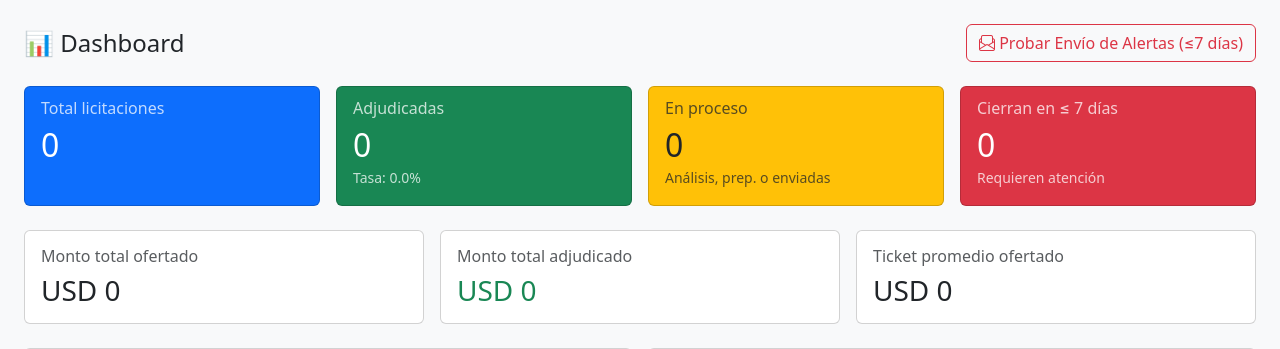
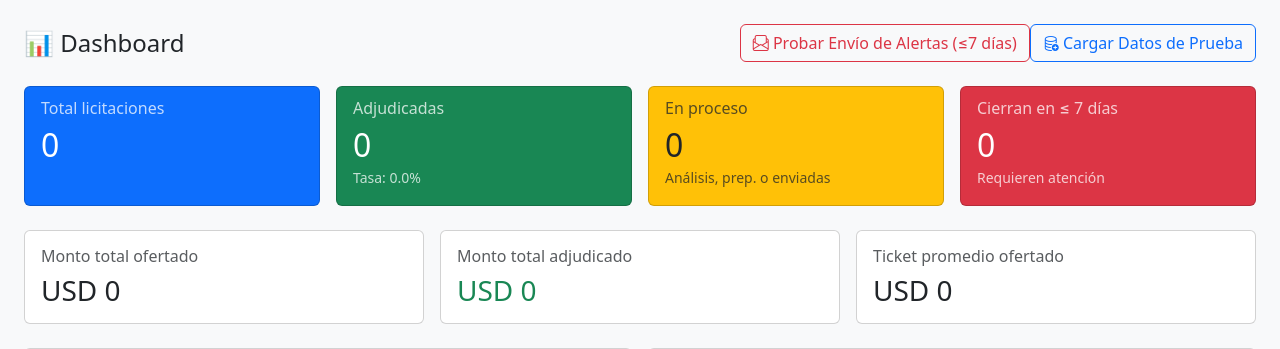
Before and after one commit to luchooutlet-cell/licitaciones-pc, a Flask app: page /dashboard in a window 1280 px wide. Shown: the part 56-405 px from the top of the page. Run offline with Flask 3, Linux system fonts and the light colour scheme; a user stored in the database is signed in; some libraries are stand-ins or nearby versions.

Commit message:
Feature: boton para cargar datos de prueba en la nube

```diff
--- a/templates/dashboard.html
+++ b/templates/dashboard.html
@@ -5,6 +5,11 @@
   <form method="post" action="{{ url_for('enviar_alertas') }}">
     <button class="btn btn-outline-danger">
       <i class="bi bi-envelope-paper"></i> Probar Envío de Alertas (≤7 días)
+      <form method="post" action="{{ url_for('cargar_pruebas') }}" class="d-inline me-2">
+    <button class="btn btn-outline-primary">
+      <i class="bi bi-database-add"></i> Cargar Datos de Prueba
+    </button>
+</form>
     </button>
   </form>
 </div>
```
